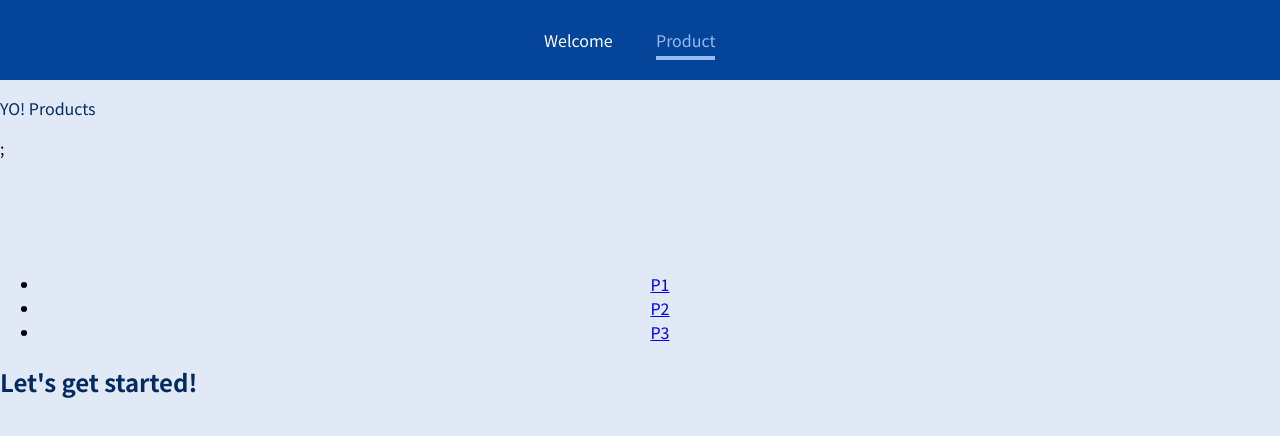
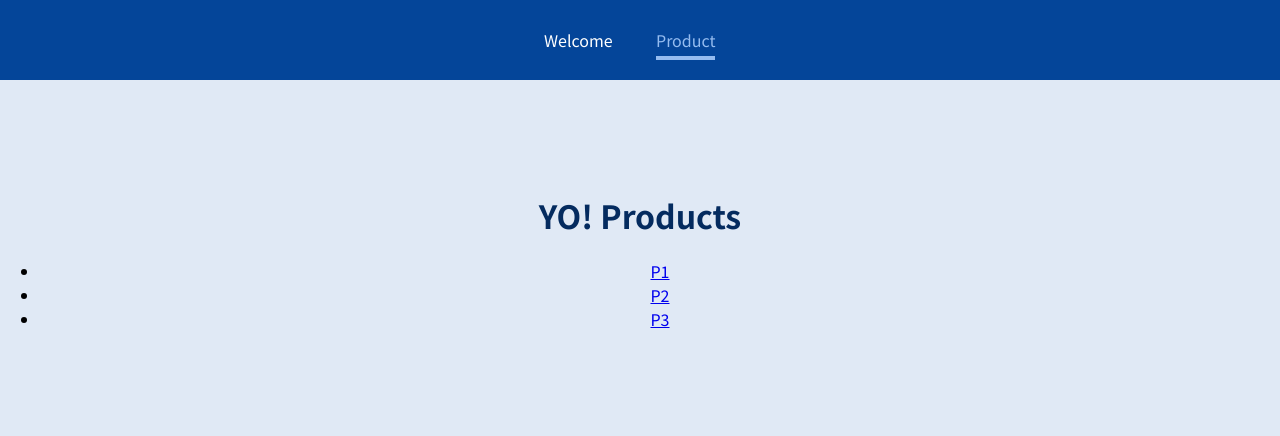
Before and after one commit to iShivam2012/RoutingProject, a React (Create React App) app: page /product in a window 1280 px wide. Shown: the top 436 px of the page. Built offline with nearby package versions, Linux system fonts and the light colour scheme.

Commit message:
added redirect

```diff
--- a/src/App.js
+++ b/src/App.js
@@ -1,4 +1,4 @@
-import { Route, Switch } from "react-router-dom";
+import { Redirect, Route, Switch } from "react-router-dom";
 import MainHeader from "./Components/MainHeader";
 import Product from "./Pages/Product";
 import ProductDetail from "./Pages/ProductDetail";
@@ -9,6 +9,9 @@
     <div>
       <MainHeader />
       <Switch>
+        <Route path="/" exact>
+          <Redirect to="/welcome" />
+        </Route>
         <Route path="/welcome">
           <Welcome />
         </Route>
@@ -19,7 +22,6 @@
           <ProductDetail />
         </Route>
       </Switch>
-      <h2>Let's get started!</h2>
     </div>
   );
 }
--- a/src/Pages/Product.js
+++ b/src/Pages/Product.js
@@ -4,10 +4,8 @@
 const Product = () => {
   return (
     <Fragment>
-      <header>
-        <p>YO! Products</p>;
-      </header>
       <main>
+        <h1>YO! Products</h1>
         <section>
           <ul>
             <li>
--- a/src/Pages/ProductDetail.js
+++ b/src/Pages/ProductDetail.js
@@ -3,10 +3,10 @@
 const ProductDetail = () => {
   const params = useParams();
   return (
-    <section>
+    <main>
       <h1>Product Details</h1>
       <p>{params.productId}</p>
-    </section>
+    </main>
   );
 };
 export default ProductDetail;
--- a/src/Pages/Welcome.js
+++ b/src/Pages/Welcome.js
@@ -4,10 +4,12 @@
 const Welcome = () => {
   return (
     <section>
-      <h1>Welcome</h1>
-      <Route path="/welcome/new-user">
-        <p>YOkosooo! temheraa!!</p>
-      </Route>
+      <main>
+        <h1>Welcome</h1>
+        <Route path="/welcome/new-user">
+          <p>YOkosooo! temheraa!!</p>
+        </Route>
+      </main>
     </section>
   );
 };
```
Also changed, not shown: 1 other file (tests, documents, lock files or other folders).
